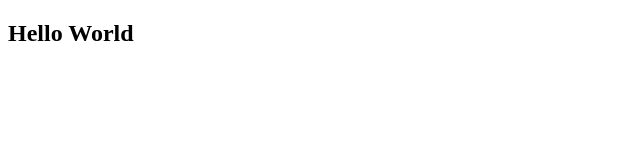
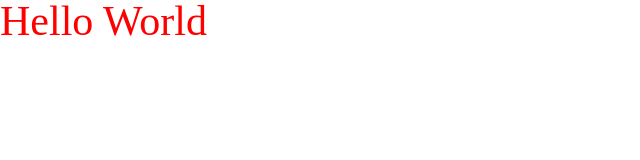
Before and after one commit to GegaLotishvili/lecture05-tbc, a plain HTML site: page index.html in a window 1280 px wide. Shown: the whole page, without its empty margins (0-640 px from the left). Drawn offline with Linux system fonts and the light colour scheme.

Commit message:
h2
h2 css styles

```diff
--- a/css/style.css
+++ b/css/style.css
@@ -0,0 +1,4 @@
+h2 {
+	color: red;
+	font-size: 42px;
+}
--- a/index.html
+++ b/index.html
@@ -2,6 +2,8 @@
 	<html>
 	<head>
 		<title>lecture 5</title>
+		<link rel="stylesheet" type="text/css" href="css/reset.css">
+		<link rel="stylesheet" type="text/css" href="css/style.css">
 	</head>
 	<body>
 		<header>
```
